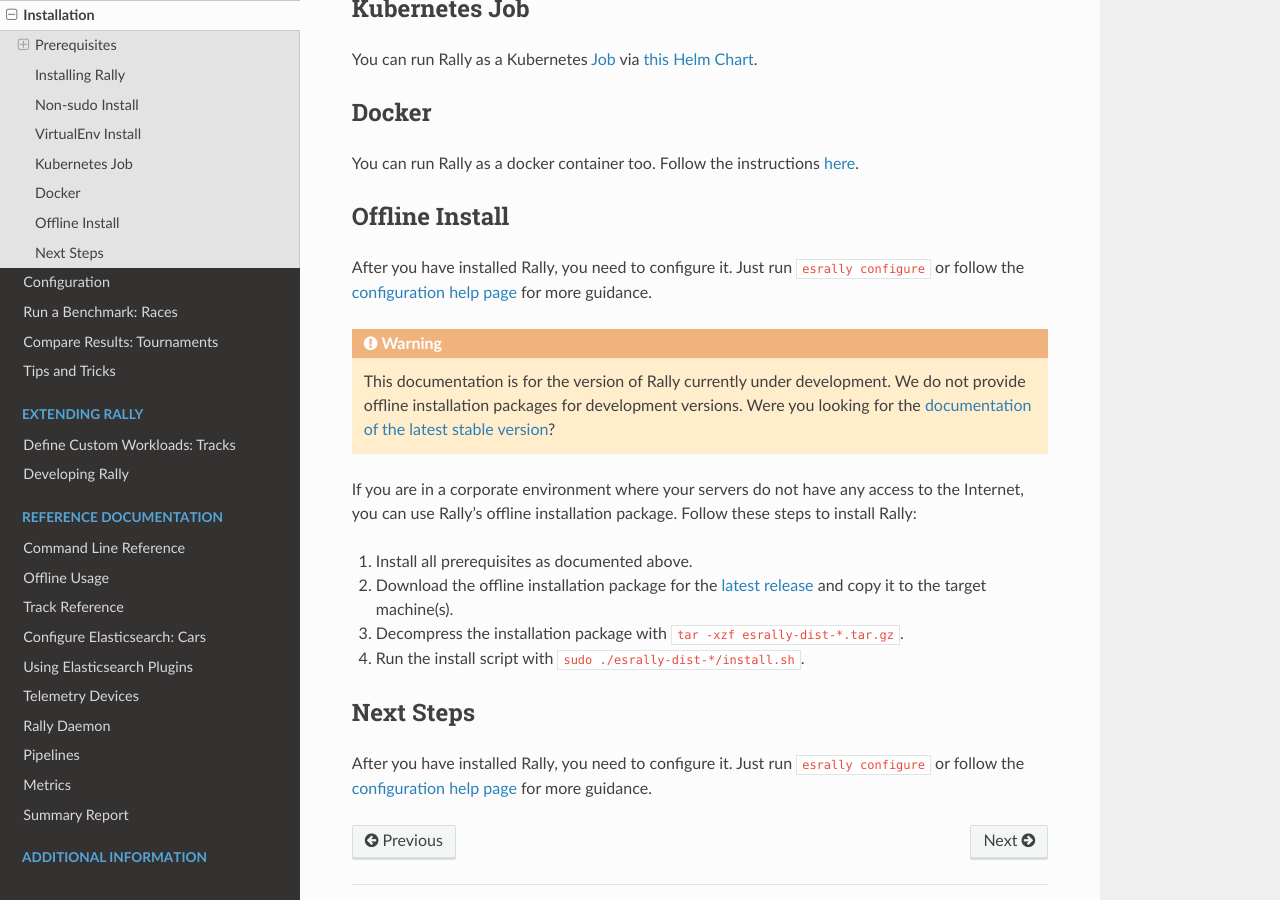
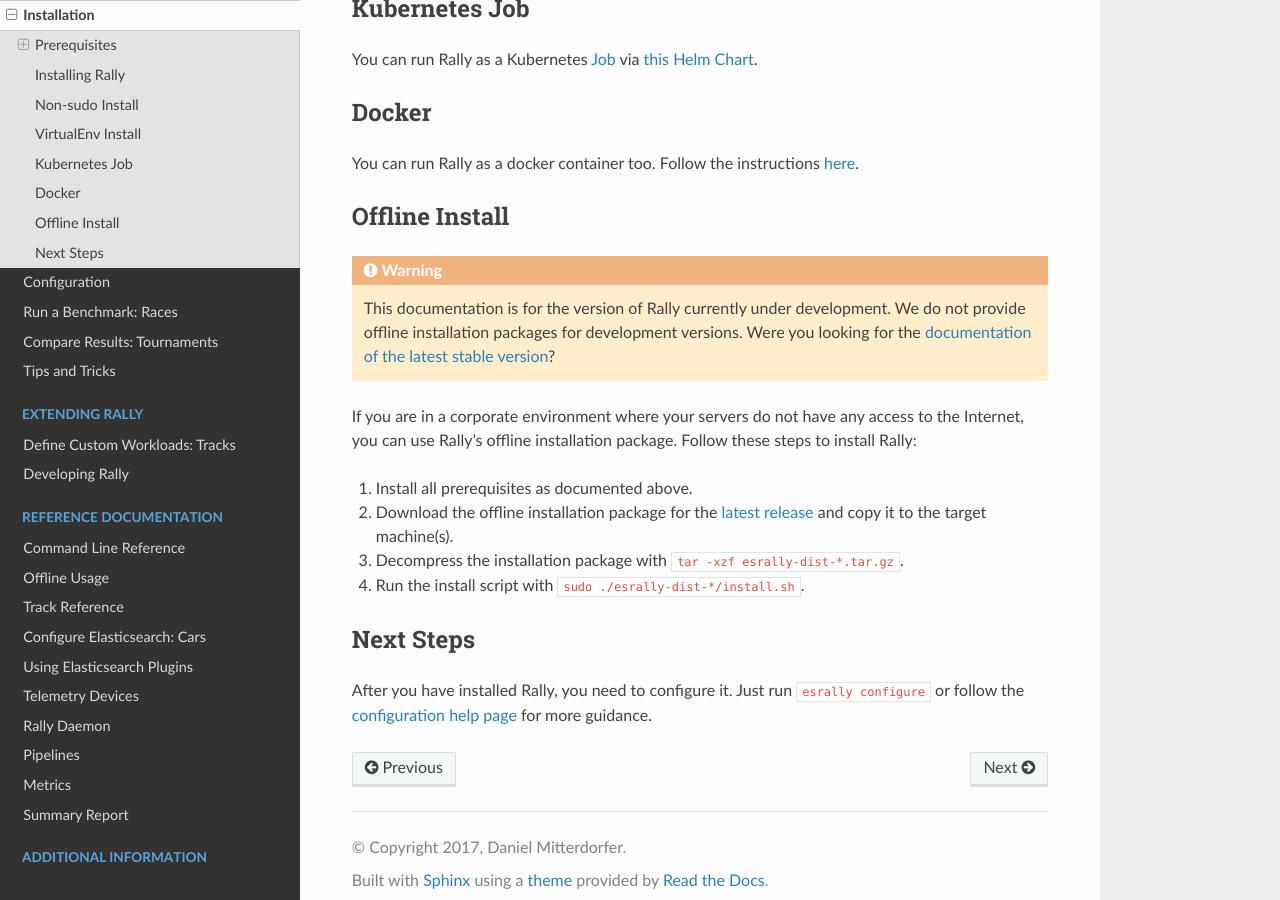
Before and after one commit to elastic/rally, a Sphinx documentation site: the page built from docs/install.rst, in a window 1280 px wide and 900 px high, scrolled down 3120 px. Built offline with Sphinx 7.4.7 and the Read the Docs theme 2.0.0, drawn with Linux system fonts in a browser that asks for light colours.

Commit message:
Fixed bad merge.

```diff
--- a/docs/install.rst
+++ b/docs/install.rst
@@ -144,9 +144,6 @@
 Offline Install
 ---------------
 
-After you have installed Rally, you need to configure it. Just run ``esrally configure`` or follow the :doc:`configuration help page </configuration>` for more guidance.
-
-
 .. ifconfig:: release.endswith('.dev0')
 
     .. warning::
```
